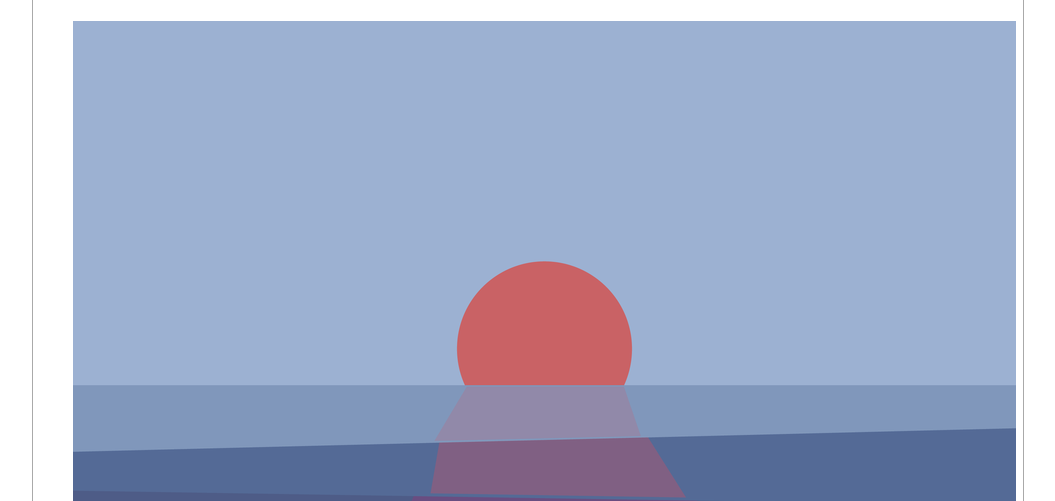
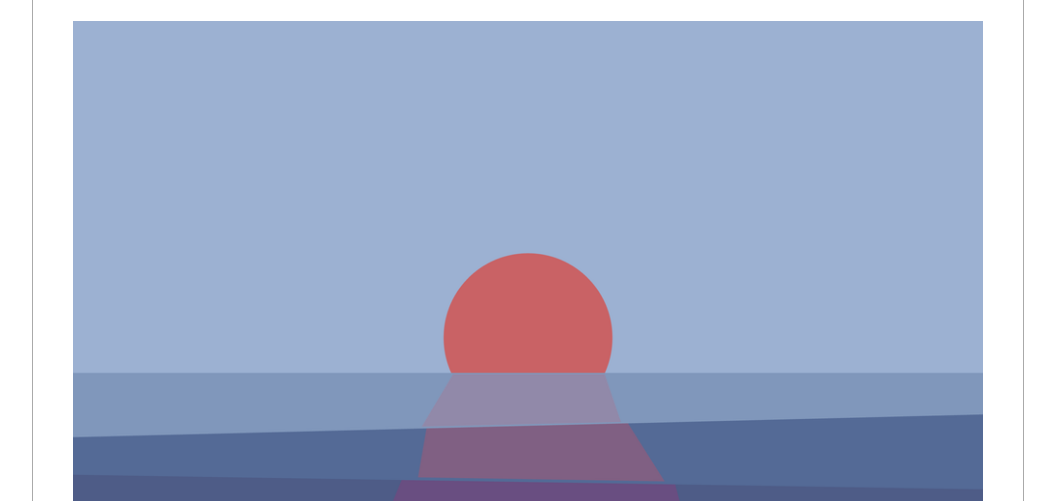
Before and after one commit to brantem/hello-html, a plain HTML site: page blog.html in a window 1280 px wide. Shown: the part 299-800 px from the top of the page, without its empty margins (112-1167 px from the left). Drawn offline with Linux system fonts and the light colour scheme.

Commit message:
Replace max-width with width

```diff
--- a/css/style.css
+++ b/css/style.css
@@ -109,7 +109,8 @@ article {
 }
 
 article img {
-  min-width: 100%;
+  margin: 0 auto;
+  width: 100%;
 }
 
 footer {
```
